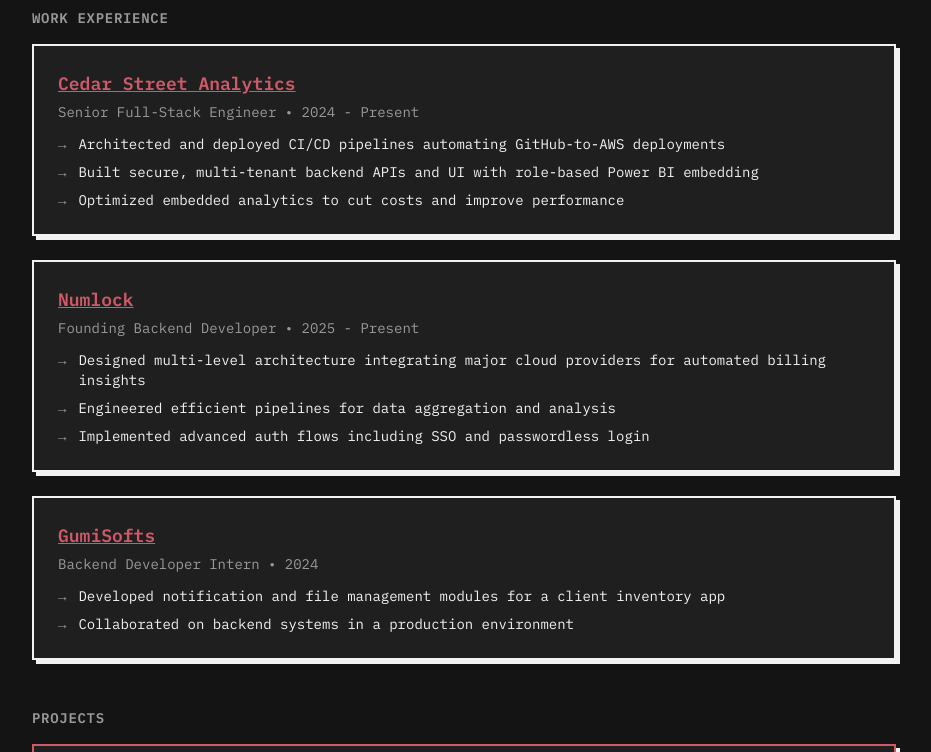
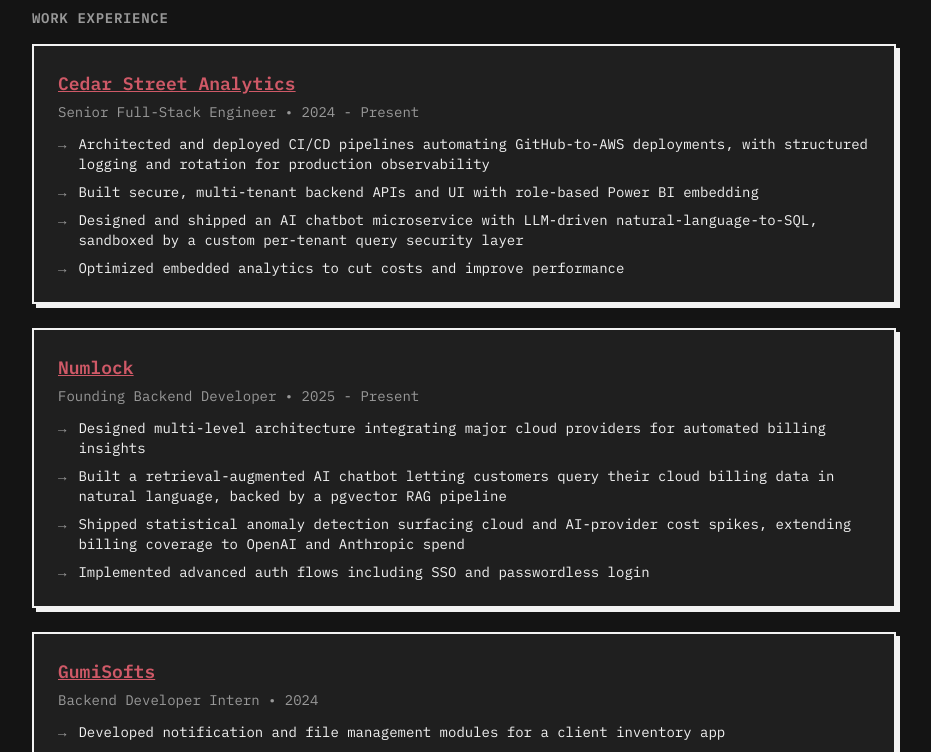
Before and after one commit to Nxttyy/portfolio-react, a React (Vite) app: page / in a window 1280 px wide. Shown: the part 720-1472 px from the top of the page, without its empty margins (176-1107 px from the left). Built offline with nearby package versions, Linux system fonts and the light colour scheme; the HTML template or start-up script is replaced by a standard one.

Commit message:
[chore]: better job experience bullet list

```diff
--- a/src/components/WorkExperience.tsx
+++ b/src/components/WorkExperience.tsx
@@ -14,8 +14,9 @@ const WorkExperience = () => {
       role: "Senior Full-Stack Engineer",
       period: "2024 - Present",
       responsibilities: [
-        "Architected and deployed CI/CD pipelines automating GitHub-to-AWS deployments",
+        "Architected and deployed CI/CD pipelines automating GitHub-to-AWS deployments, with structured logging and rotation for production observability",
         "Built secure, multi-tenant backend APIs and UI with role-based Power BI embedding",
+        "Designed and shipped an AI chatbot microservice with LLM-driven natural-language-to-SQL, sandboxed by a custom per-tenant query security layer",
         "Optimized embedded analytics to cut costs and improve performance",
       ],
     },
@@ -26,7 +27,8 @@ const WorkExperience = () => {
       period: "2025 - Present",
       responsibilities: [
         "Designed multi-level architecture integrating major cloud providers for automated billing insights",
-        "Engineered efficient pipelines for data aggregation and analysis",
+        "Built a retrieval-augmented AI chatbot letting customers query their cloud billing data in natural language, backed by a pgvector RAG pipeline",
+        "Shipped statistical anomaly detection surfacing cloud and AI-provider cost spikes, extending billing coverage to OpenAI and Anthropic spend",
         "Implemented advanced auth flows including SSO and passwordless login",
       ],
     },
```
